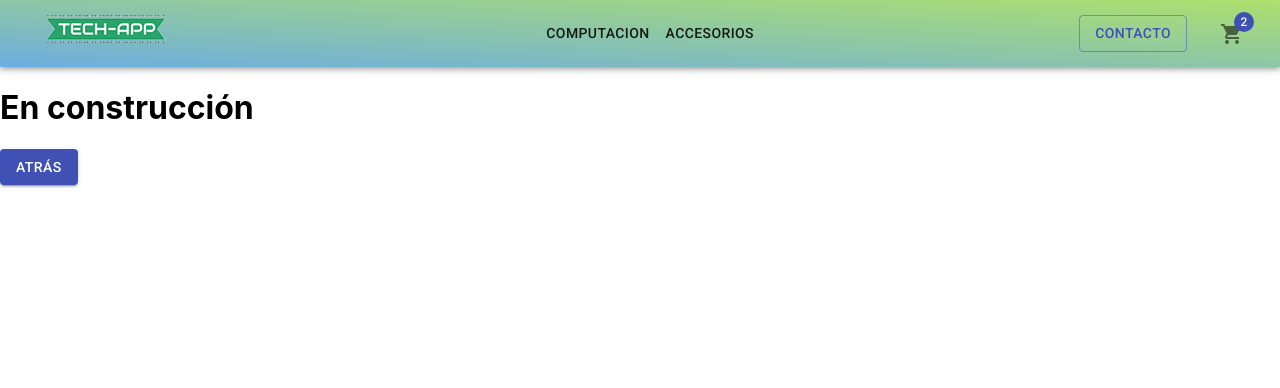
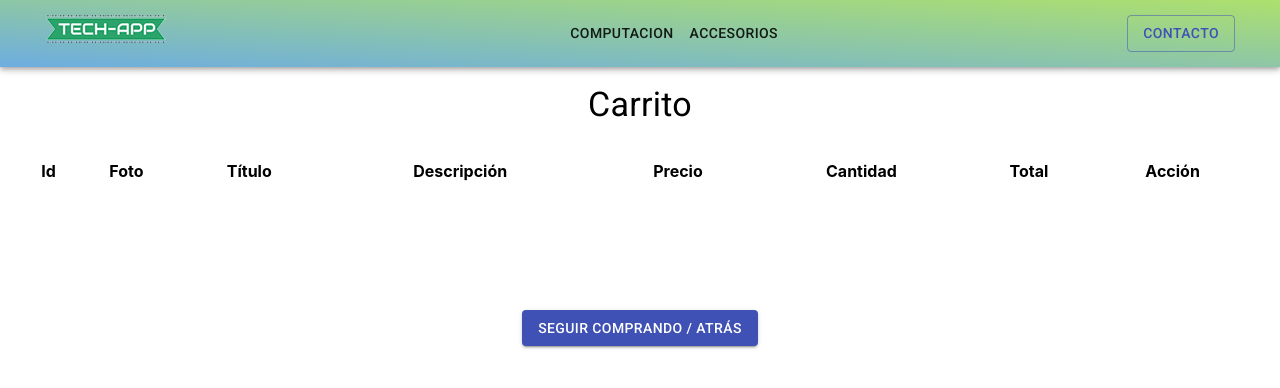
Before and after one commit to pablowaller/tech-app, a React (Create React App) app: page /Cart in a window 1280 px wide. Shown: the top 388 px of the page. Built offline with nearby package versions, Linux system fonts and the light colour scheme.

Commit message:
Desafío CartView

```diff
--- a/package.json
+++ b/package.json
@@ -10,6 +10,7 @@
     "@testing-library/jest-dom": "^5.12.0",
     "@testing-library/react": "^11.2.7",
     "@testing-library/user-event": "^12.8.3",
+    "firebase": "^8.6.8",
     "install": "^0.13.0",
     "npm": "^7.17.0",
     "react": "^17.0.2",
--- a/src/components/Cart/Cart.js
+++ b/src/components/Cart/Cart.js
@@ -1,27 +1,58 @@
-import React from 'react';
+import React from "react";
+import { makeStyles } from "@material-ui/core";
+import { CartStyle } from "./CartStyle";
 import { useHistory } from "react-router-dom";
-import { Button } from '@material-ui/core';
+import { Button, Table, Container, Typography } from "@material-ui/core";
+import { useContext } from "react";
+import { CartContext } from "../../context/CartContext";
+
+const useStyles = makeStyles((theme) => CartStyle(theme));
 
 const Cart = () => {
-
-    // const [agregados, setAgregados] = useContext(CartContext);
-
-// return (
-//         <div>
-//             <span>Items en el carrito : 0</span>
-//             <br />
-//             <span>Precio total : 0</span>
-//         </div>
-//         )
-
-
+    const classes = useStyles();
     const alCarrito = useHistory();
+    const { items, removeItems } = useContext(CartContext);
 
     return <>
-            <h1>En construcción</h1>
-            <Button onClick={() => alCarrito.goBack()} variant="contained" color="primary">Atrás</Button>
-           </>
+    <Container className={classes.tablaCarrito}>
+        <Typography className={classes.tituloCarrito} variant="h4" color="initial">Carrito</Typography>
+        <Table >
+            <thead>
+                <tr>
+                    <th>Id</th>
+                    <th>Foto</th>
+                    <th>Título</th>
+                    <th>Descripción</th>
+                    <th>Precio</th>
+                    <th>Cantidad</th>
+                    <th>Total</th>
+                    <th>Acción</th>
+                </tr>
+            </thead>
+            <tbody >
+            {items.map((item, i) => {
+            return <>
+                <tr key={i}>
+                    <td>{item.item.id}</td>
+                    <td><img src={item.item.pictureURL} alt={item.item.description} className={classes.imgCarrito}/></td>
+                    <td>{item.item.title}</td>
+                    <td>{item.item.description}</td>
+                    <td>{item.item.price}</td>
+                    <td>{item.quantity}</td>
+                    <td>${item.quantity * item.item.price}</td>
+                    <td><button onClick={e => removeItems(item.item.id)}>Borrar Item</button></td>
+                </tr>
+            </>
+            })
+            }
+            </tbody>
 
+        </Table>
+        </Container>
+        <div className={classes.alCarritoStyle}>
+        <Button  onClick={() => alCarrito.push(`/`)} variant="contained" color="primary"> Seguir Comprando / Atrás </Button>
+        </div>
+        </>
 }
 
 export default Cart;
--- /dev/null
+++ b/src/components/Cart/CartStyle.js
@@ -0,0 +1,19 @@
+export const CartStyle = theme => {
+    return ({
+        tituloCarrito: {
+            display: "flex",
+            justifyContent: "center",
+            marginTop: "0.5em",
+            marginBottom: "1em",
+        },
+        imgCarrito: {
+            width: "8em",
+            height: "8em",
+        },
+        alCarritoStyle: {
+            marginTop: "8em",
+            display: "flex",
+            justifyContent: "center",
+        },
+    });
+}
--- /dev/null
+++ b/src/components/navbar/Badge.js
@@ -0,0 +1,11 @@
+export const Badge = ({ qty }) => {
+    const classes = useStyles();
+
+    return <Badge badgeContent={qty} anchorOrigin={{
+        vertical: 'top',
+        horizontal: 'left',
+        overlap:'rectangle'
+    }}>
+        <AddShoppingCartTwoToneIcon fontSize="large" />
+    </Badge>
+}
--- a/src/components/navbar/CartWidget.js
+++ b/src/components/navbar/CartWidget.js
@@ -1,17 +1,28 @@
-import React from 'react'
-import ShoppingCartIcon from '@material-ui/icons/ShoppingCart';
-import Badge from '@material-ui/core/Badge';
-import IconButton from '@material-ui/core/IconButton';
-
+import React from "react"
+import ShoppingCartIcon from "@material-ui/icons/ShoppingCart";
+import Badge from "@material-ui/core/Badge";
+import IconButton from "@material-ui/core/IconButton";
+import { Link } from "react-router-dom";
+import { useContext } from "react";
+import { CartContext } from "../../context/CartContext";
 
 const CartWidget = () => {
+    const { itemsQty, subtotal } = useContext(CartContext);
+
     return (
         <>
-        <IconButton aria-label="cart">
-            <Badge badgeContent={2} color="primary">
-                <ShoppingCartIcon/>
-            </Badge>
-        </IconButton>
+        <Link to={`/cart`}>
+            <IconButton aria-label="cart">
+                <Badge badgeContent={itemsQty} color="primary">
+                    <ShoppingCartIcon/>
+                </Badge>
+            </IconButton>
+        </Link>
+        <span>
+                <bdi>
+                    <span>$</span>{subtotal}
+                </bdi>
+            </span>
         </>
     );
 }
--- a/src/components/navbar/NavBar.js
+++ b/src/components/navbar/NavBar.js
@@ -5,13 +5,15 @@ import CartWidget from './CartWidget'
 import { makeStyles } from '@material-ui/core/styles'
 import {NavBarStyle} from "./NavBarStyle"
 import { Link } from "react-router-dom";
-
+import { useContext } from 'react';
+import { CartContext } from '../../context/CartContext';
 
 const useStyle = makeStyles((theme) => NavBarStyle(theme));
 
 const NavBar = () => {
     const computacion = "computacion";
     const accesorios = "accesorios";
+    const { items} = useContext(CartContext);
 
     const classes = useStyle()
     const [value, setValue] = useState(0);
@@ -30,7 +32,7 @@ const NavBar = () => {
                             <Link to={`/category/${accesorios}`} className={classes.styleLink}><Button className={classes.styleButton}>Accesorios</Button></Link>
                         </div>
                         <Button className={classes.StyleContacto} color="primary" variant="outlined" disableRipple label="Contacto">Contacto</Button>
-                        <CartWidget className={classes.carritoButton}/>
+                        {items.length === 0 ? <div></div> : <CartWidget className={classes.carritoButton}/>}
                 </Toolbar>
             </AppBar>
         </>
--- a/src/context/CartContext.js
+++ b/src/context/CartContext.js
@@ -1,12 +1,20 @@
-import React, { createContext, useEffect, useState } from "react";
+import React, { createContext, useState } from "react";
 
 export const CartContext = createContext();
 
 export const CartComponentContext = props => {
 
     const [items, setItems] = useState([])
+    const [subtotal, setSubTotal] = useState(0);
+    const [itemsQty, setItemsQty] = useState(0);
+
+    const calculatePrice = (price, qty) => {
+        return price * qty;
+    }
 
     const addItems = itemAgregado => {
+        setSubTotal(subtotal + calculatePrice(itemAgregado.item.price, itemAgregado.quantity));
+        setItemsQty(itemsQty + itemAgregado.quantity)
         if (items.find(item => item.item.id === itemAgregado.item.id)) {
             const updateItem = items.map((item) => {
                 const totalQty = item.quantity + itemAgregado.quantity;
@@ -22,16 +30,19 @@ export const CartComponentContext = props => {
     }
 
     const removeItems = id => {
+        const itemToRemove = items.find(item => item.item.id === id);
+        setSubTotal(subtotal - calculatePrice(itemToRemove.item.price, itemToRemove.quantity));
+        setItemsQty(itemsQty - itemToRemove.quantity)
         setItems(items.filter((item) => item.item.id !== id))}
 
-    const clear = () =>{setItems([])}
 
-    useEffect(() => {
-        console.log(items)
-    }, [items])
+    const clear = () => {
+        setItems([]);
+        setSubTotal(0);
+        setItemsQty(0);
+    }
 
-
-    return <CartContext.Provider value={{ addItems, removeItems, clear, items}}>
+    return <CartContext.Provider value={{ addItems, removeItems, clear, subtotal, itemsQty, items}}>
         {props.children}
     </CartContext.Provider>
 
--- a/src/screens/itemListContainer/ItemListContainer.js
+++ b/src/screens/itemListContainer/ItemListContainer.js
@@ -2,6 +2,7 @@ import React, {useState, useEffect } from "react"
 import { ArticulosBd } from "../services/ArticulosBd"
 import ItemList from "../itemListContainer/components/ItemList/ItemList"
 import { useParams} from "react-router-dom"
+// import { dataBase } from "../../firebase/firebase"
 
 
 const myPromise = new Promise((resolve, reject) => {
```
Also changed, not shown: src/firebase/firebase.js (added, +15 -0 lines), 1 other file (tests, documents, lock files or other folders).
